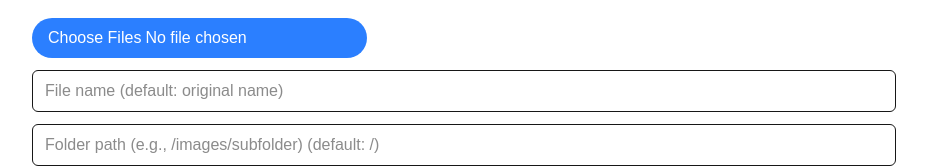
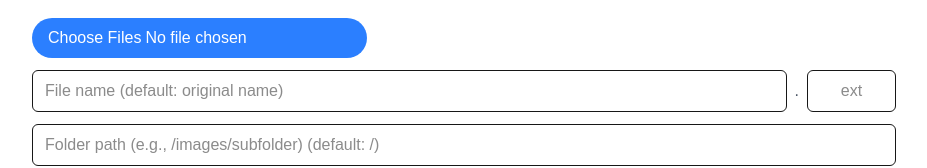
Before and after one commit to zayndamji/filemanager, a Next.js app: page /upload in a window 1280 px wide. Shown: the part 176-344 px from the top of the page, without its empty margins (176-1103 px from the left). Built offline with nearby package versions, Linux system fonts and the light colour scheme.

Commit message:
seperated file name and extension

```diff
--- a/components/FileManager/EncryptUploader.js
+++ b/components/FileManager/EncryptUploader.js
@@ -1,6 +1,6 @@
 'use client'
 
-import { useState } from 'react';
+import { useState, useEffect } from 'react';
 import { useRouter } from 'next/navigation';
 
 import { generateUUID, encryptData } from '@/utils/crypto';
@@ -16,8 +16,23 @@ export default function EncryptUploader({ setStatus }) {
   const [folderPath, setFolderPath] = useState([]);
   const [tagsInput, setTagsInput] = useState('');
   const [customFileName, setCustomFileName] = useState('');
+  const [extension, setExtension] = useState('');
 
   const router = useRouter();
+
+  useEffect(() => {
+    if (uploadFiles.length > 0) {
+      const firstFile = uploadFiles[0];
+      const nameParts = firstFile.name.split('.');
+      if (nameParts.length > 1) {
+        setExtension(nameParts.pop());
+      } else {
+        setExtension('');
+      }
+    } else {
+      setExtension('');
+    }
+  }, [uploadFiles]);
 
   const handleEncryptUpload = async () => {
     if (!uploadFiles.length || !password || !handle) {
@@ -40,7 +55,11 @@ export default function EncryptUploader({ setStatus }) {
         const fileData = await uploadFile.arrayBuffer();
         const encryptedFile = await encryptData(fileData, password);
 
-        const finalName = customFileName.trim() || uploadFile.name;
+        let finalName = uploadFile.name;
+        if (customFileName.trim()) {
+          const base = customFileName.trim();
+          finalName = base + (extension ? `.${extension}` : '');
+        }
 
         if (uploadFile.type.startsWith("image/")) {
           try {
@@ -122,9 +141,9 @@ export default function EncryptUploader({ setStatus }) {
     setFolderPath([]);
     setTagsInput('');
     setCustomFileName('');
+    setExtension('');
 
     refreshFileList();
-
     router.push('/');
   };
 
@@ -137,13 +156,23 @@ export default function EncryptUploader({ setStatus }) {
         className="bg-blue-500 hover:bg-blue-700 text-white py-2 px-4 rounded-full cursor-pointer"
       />
 
+      <div className="flex items-center gap-2">
         <input
           type="text"
           placeholder="File name (default: original name)"
           value={customFileName}
           onChange={e => setCustomFileName(e.target.value)}
-        className="w-full px-3 py-2 border rounded-md"
+          className="flex-grow px-3 py-2 border rounded-md"
         />
+        <span className="text-gray-600">.</span>
+        <input
+          type="text"
+          value={extension}
+          onChange={e => setExtension(e.target.value.replace(/[^a-zA-Z0-9]/g, ''))}
+          placeholder="ext"
+          className="w-[10ch] px-3 py-2 border rounded-md text-center"
+        />
+      </div>
 
       <input
         type="text"
```
Lines whose indentation alone changed are shown as unchanged.
